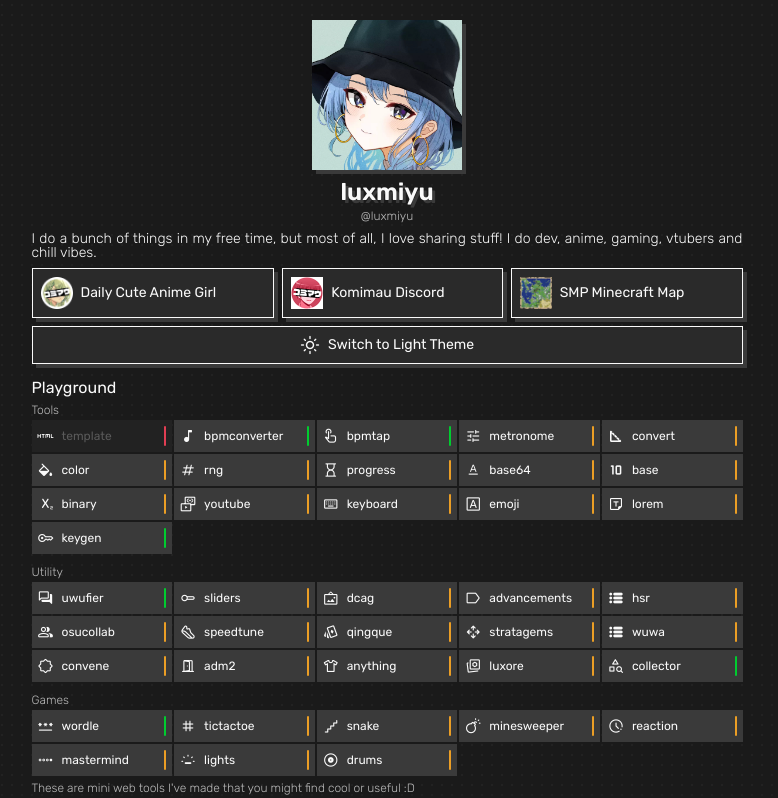
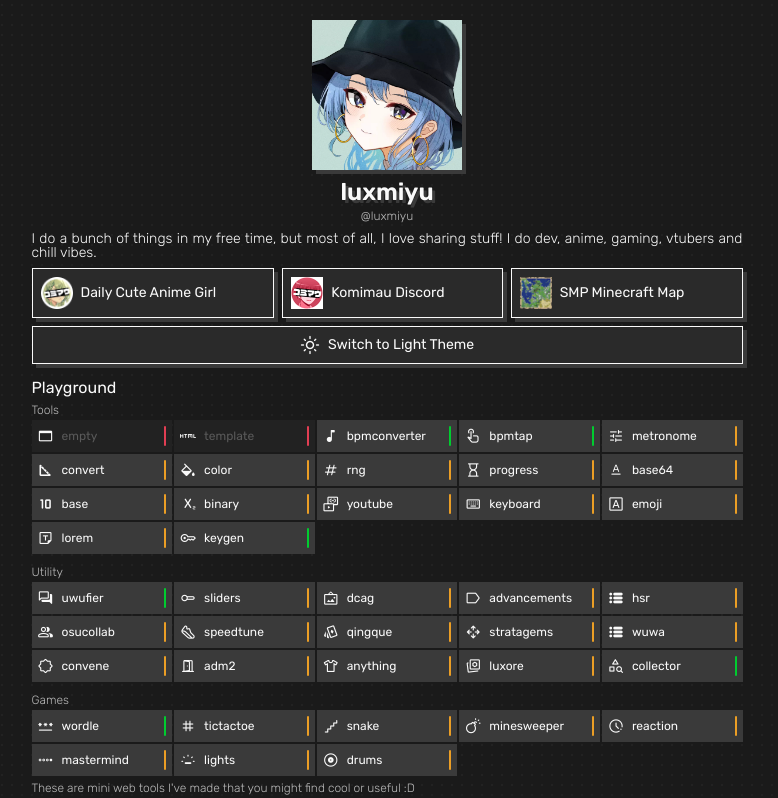
Before and after one commit to luxmiyu/luxmiyu.com, a SvelteKit app: page / in a window 1280 px wide. Shown: the top 798 px of the page, without its empty margins (253-1031 px from the left). Built offline with nearby package versions, Linux system fonts and the light colour scheme; no server answers.

Commit message:
add luxmiyu.com/empty

```diff
--- a/src/params/legacy.ts
+++ b/src/params/legacy.ts
@@ -36,7 +36,7 @@ export const legacy = [
 
   'hsr_old',
 ]
-export const disabled = ['template']
+export const disabled = ['empty', 'template']
 
 export function match(value: string): boolean {
   return legacy.includes(value)
--- a/src/routes/+page.svelte
+++ b/src/routes/+page.svelte
@@ -12,6 +12,7 @@
     {
       name: 'Tools',
       tools: [
+        { icon: 'web_asset', name: 'empty', description: 'An empty page' },
         { icon: 'html', name: 'template', description: 'Legacy web template' },
         {
           icon: 'music_note',
```
Also changed, not shown: src/routes/empty/+page.svelte (added, +13 -0 lines).
